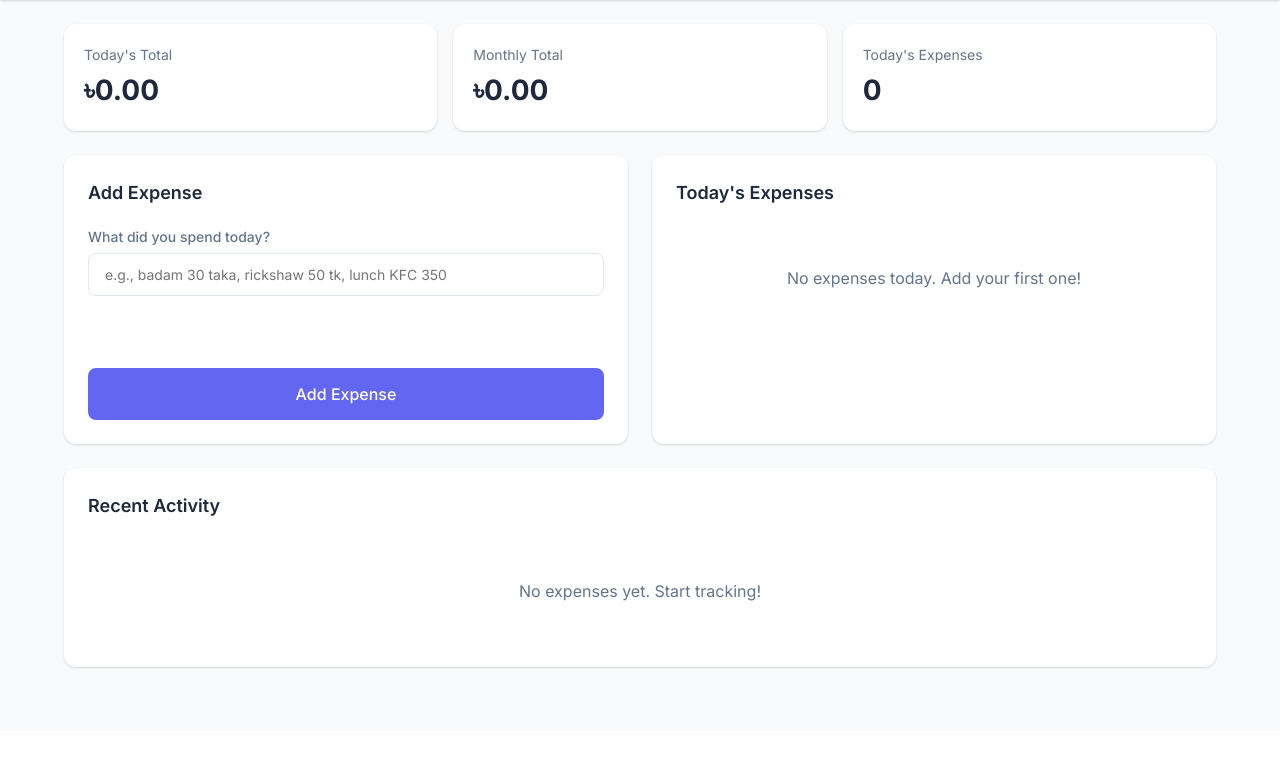
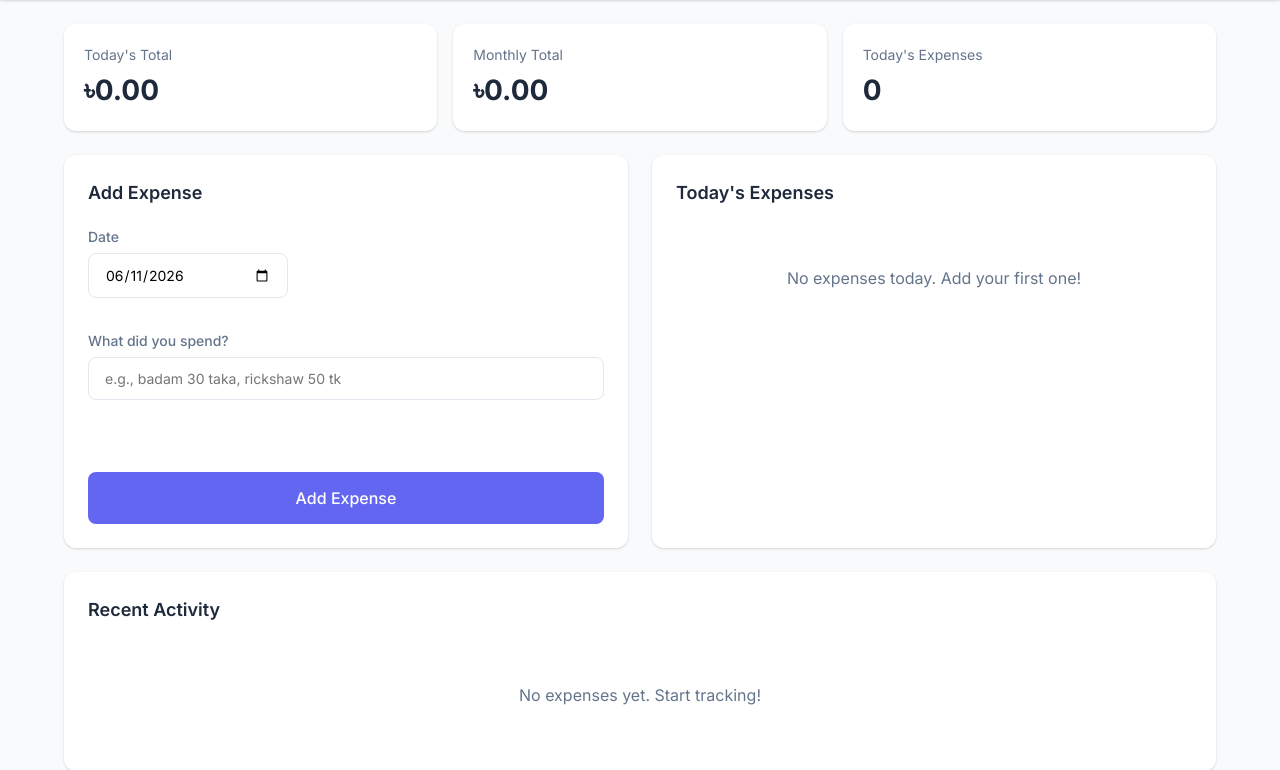
Before and after one commit to joyroy1995/expense-tracker, a Flask app: page / in a window 1280 px wide. Shown: the part 69-839 px from the top of the page. Before the commit the page ends 738 px from the top, so only its background shows below. Run offline with Flask 3, Linux system fonts and the light colour scheme; the visitor is signed in with stand-in values (Sample User, id 1); data that the repository does not hold is empty.

Commit message:
Add date picker for previous day expenses and year selector on dashboard

```diff
--- a/app.py
+++ b/app.py
@@ -66,10 +66,13 @@ def dashboard():
     month = request.args.get("month", now.month, type=int)
 
     category_totals = db.get_category_totals_by_month(year, month)
-    monthly_totals = db.get_monthly_totals(months=6)
+    monthly_totals = db.get_monthly_totals(months=12)
     month_expenses = db.get_expenses_by_month(year, month)
 
     month_total = sum(t["total"] for t in category_totals)
+
+    db_years = db.get_distinct_years()
+    years = sorted(set(db_years + [now.year, now.year + 1, now.year + 2, now.year + 3]))
 
     return render_template(
         "dashboard.html",
@@ -79,6 +82,7 @@ def dashboard():
         year=year,
         month=month,
         month_total=month_total,
+        years=years,
         category_colors=CATEGORY_COLORS,
     )
 
@@ -87,6 +91,7 @@ def dashboard():
 @login_required
 def api_add_expense():
     data = request.get_json()
+    date = data.get("date", datetime.now().strftime("%Y-%m-%d"))
     description = data.get("description", "").strip()
 
     if not description:
@@ -99,8 +104,7 @@ def api_add_expense():
     if amount <= 0:
         return jsonify({"error": "Could not extract amount. Please include the amount in your text."}), 400
 
-    today = datetime.now().strftime("%Y-%m-%d")
-    expense_id = db.add_expense(today, description, amount, category)
+    expense_id = db.add_expense(date, description, amount, category)
 
     return jsonify(
         {
--- a/database.py
+++ b/database.py
@@ -200,6 +200,15 @@ def get_distinct_categories():
         return [row[0] for row in result]
 
 
+def get_distinct_years():
+    engine = get_engine()
+    with engine.connect() as conn:
+        result = conn.execute(
+            text("SELECT DISTINCT SUBSTR(date, 1, 4) as year FROM expenses ORDER BY year")
+        )
+        return [int(row[0]) for row in result]
+
+
 def delete_expense(expense_id):
     engine = get_engine()
     with engine.connect() as conn:
--- a/static/script.js
+++ b/static/script.js
@@ -168,9 +168,9 @@ function showToast(message, type = 'success') {
     }, 3000);
 }
 
-function changeMonth() {
-    const select = document.getElementById('monthSelect');
-    const [year, month] = select.value.split('-');
+function changePeriod() {
+    const year = document.getElementById('yearSelect').value;
+    const month = document.getElementById('monthSelect').value;
     window.location.href = `/dashboard?year=${year}&month=${parseInt(month)}`;
 }
 
--- a/static/style.css
+++ b/static/style.css
@@ -457,7 +457,12 @@ body {
     font-weight: 700;
 }
 
-.month-selector select {
+.date-selector {
+    display: flex;
+    gap: 8px;
+}
+
+.date-selector select {
     padding: 10px 16px;
     border: 1px solid var(--border);
     border-radius: var(--radius-sm);
@@ -465,6 +470,16 @@ body {
     font-family: inherit;
     background: var(--card-bg);
     cursor: pointer;
+}
+
+.form-row {
+    display: flex;
+    flex-direction: column;
+    gap: 16px;
+}
+
+.form-date input {
+    max-width: 200px;
 }
 
 .dashboard-grid {
--- a/templates/index.html
+++ b/templates/index.html
@@ -40,10 +40,16 @@
             <div class="card add-expense-card">
                 <h2 class="card-title">Add Expense</h2>
                 <form id="expenseForm" class="expense-form">
-                    <div class="form-group">
-                        <label for="description">What did you spend today?</label>
-                        <input type="text" id="description" name="description" required placeholder="e.g., badam 30 taka, rickshaw 50 tk, lunch KFC 350" autocomplete="off">
-                        <div id="preview" class="preview-container"></div>
+                    <div class="form-row">
+                        <div class="form-group form-date">
+                            <label for="date">Date</label>
+                            <input type="date" id="date" name="date" value="{{ today }}" required>
+                        </div>
+                        <div class="form-group form-desc">
+                            <label for="description">What did you spend?</label>
+                            <input type="text" id="description" name="description" required placeholder="e.g., badam 30 taka, rickshaw 50 tk" autocomplete="off">
+                            <div id="preview" class="preview-container"></div>
+                        </div>
                     </div>
                     <button type="submit" class="btn btn-primary btn-full btn-lg" id="submitBtn">
                         <span class="btn-text">Add Expense</span>
```
Also changed, not shown: templates/dashboard.html (+9 -4 lines).
